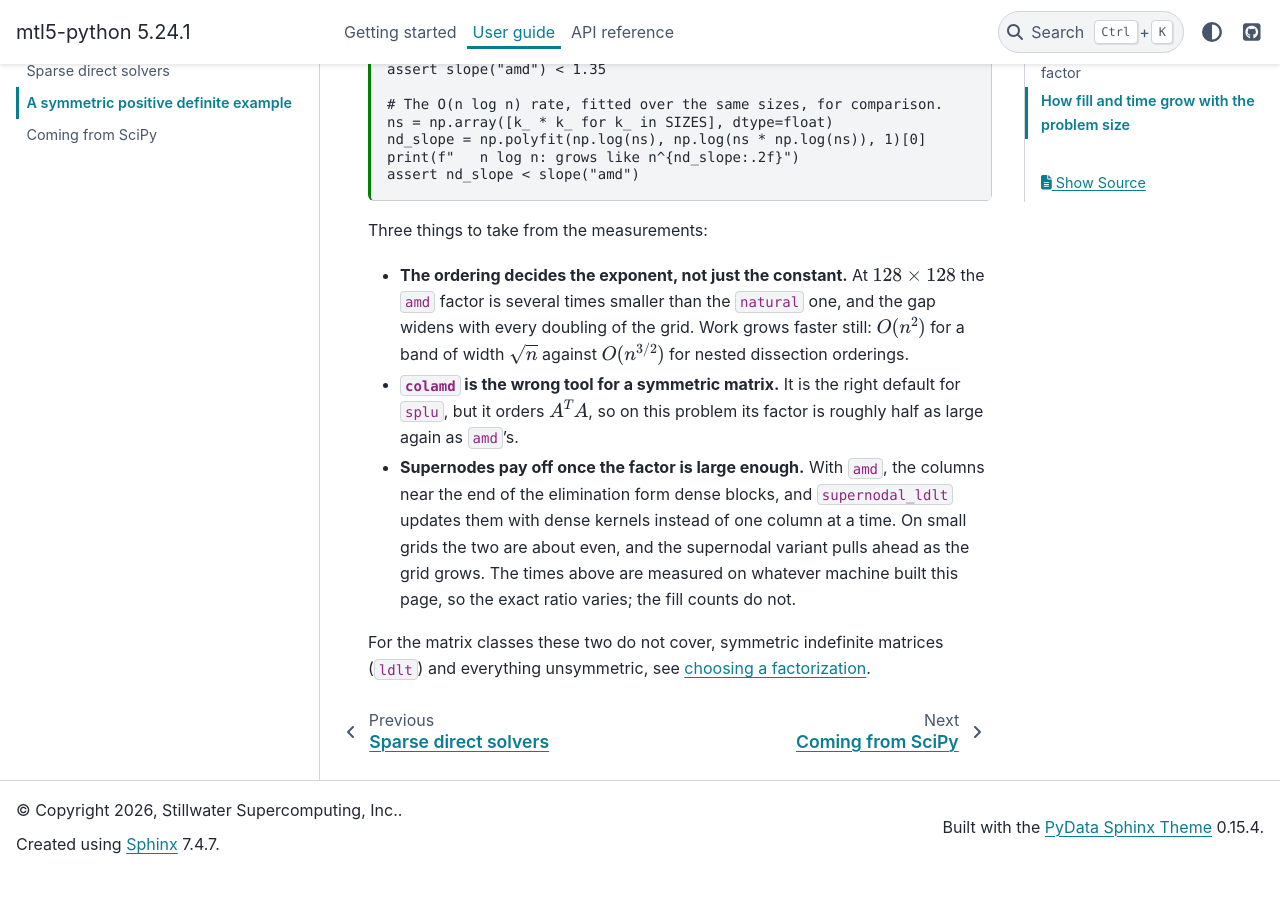
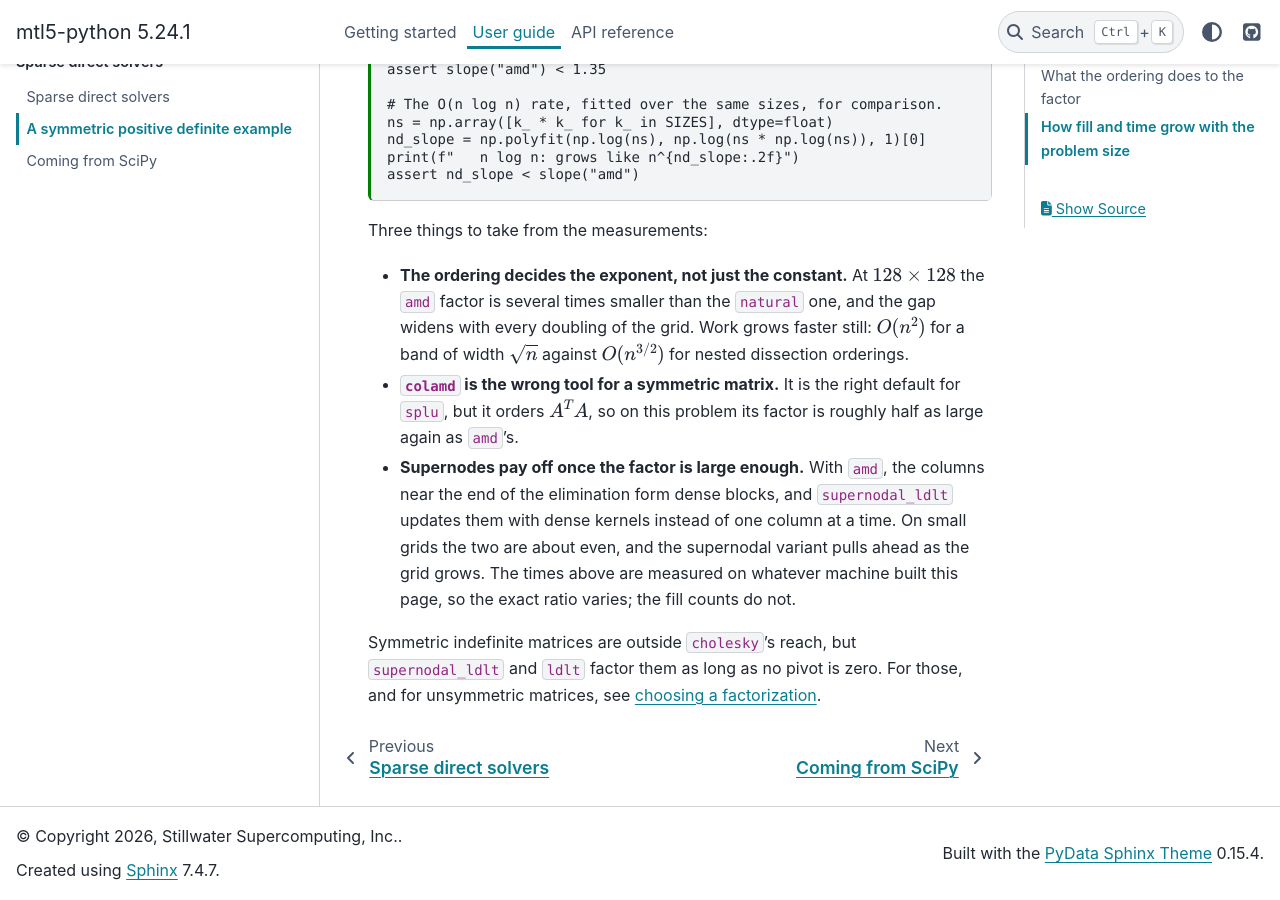
Before and after one commit to stillwater-sc/mtl5-python, a Sphinx documentation site: the page built from docs/guide/spd-example.md, in a window 1280 px wide and 900 px high, scrolled down 4446 px. Built offline with Sphinx 7.4.7 and the PyData theme 0.15.4, drawn with Linux system fonts in a browser that asks for light colours; pages that are not in the unit, such as notebooks, are missing from menus; before the commit the page ends 5319 px from its top, so only the background shows below that.

Commit message:
docs(guide): supernodal_ldlt also covers symmetric indefinite matrices
The page's closing sentence said the two SPD factorizations leave
symmetric indefinite matrices to ldlt. supernodal_ldlt factors them
too, as the page's introduction already says, as long as no pivot is
zero.

Co-Authored-By: Claude Opus 5.5 <noreply@anthropic.com>

```diff
--- a/docs/guide/spd-example.md
+++ b/docs/guide/spd-example.md
@@ -244,6 +244,7 @@ Three things to take from the measurements:
   pulls ahead as the grid grows. The times above are measured on whatever
   machine built this page, so the exact ratio varies; the fill counts do not.
 
-For the matrix classes these two do not cover, symmetric indefinite matrices
-(`ldlt`) and everything unsymmetric, see
+Symmetric indefinite matrices are outside `cholesky`'s reach, but
+`supernodal_ldlt` and `ldlt` factor them as long as no pivot is zero. For those,
+and for unsymmetric matrices, see
 [choosing a factorization](direct-solvers.md#choosing-a-factorization).
```
